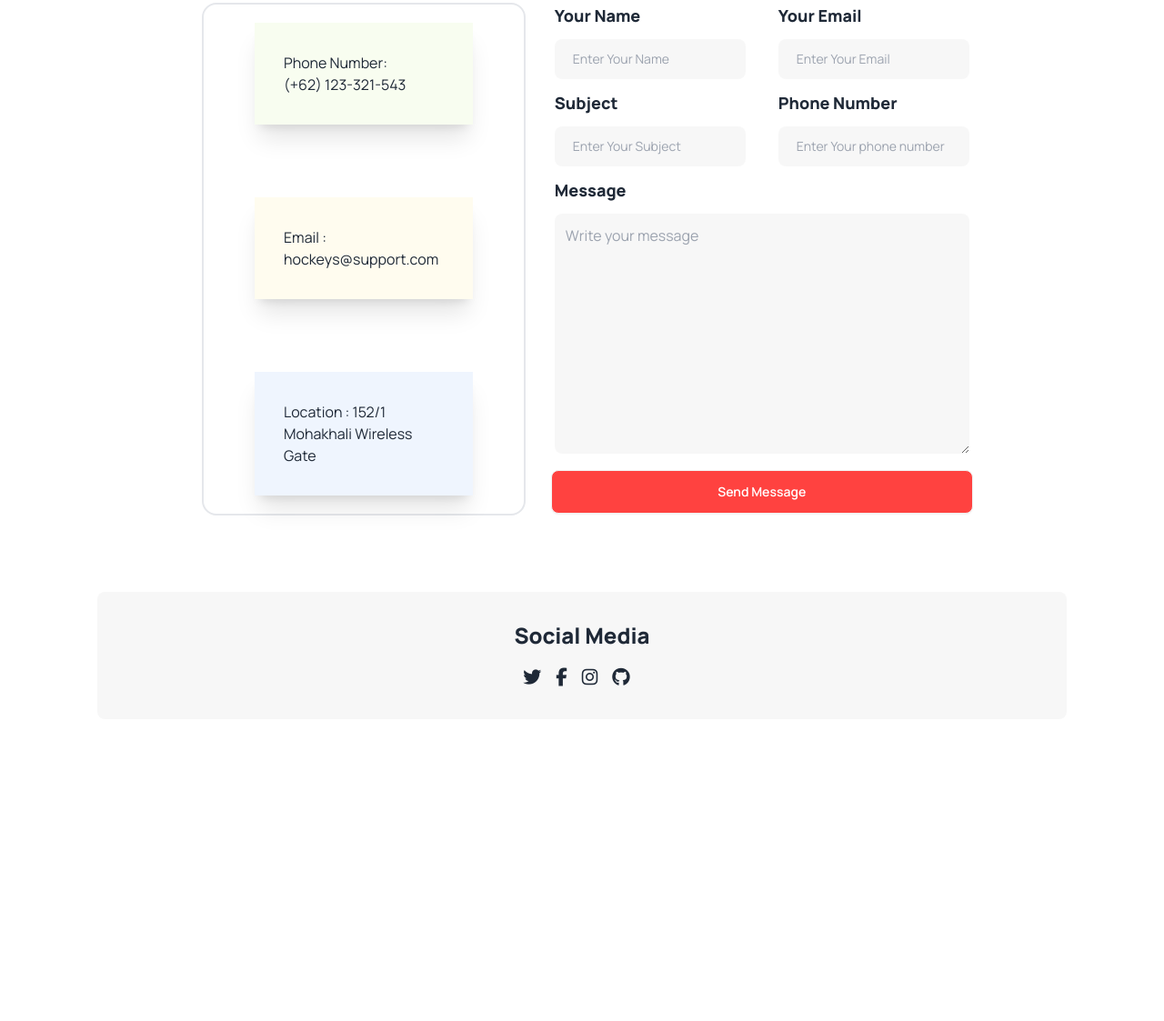
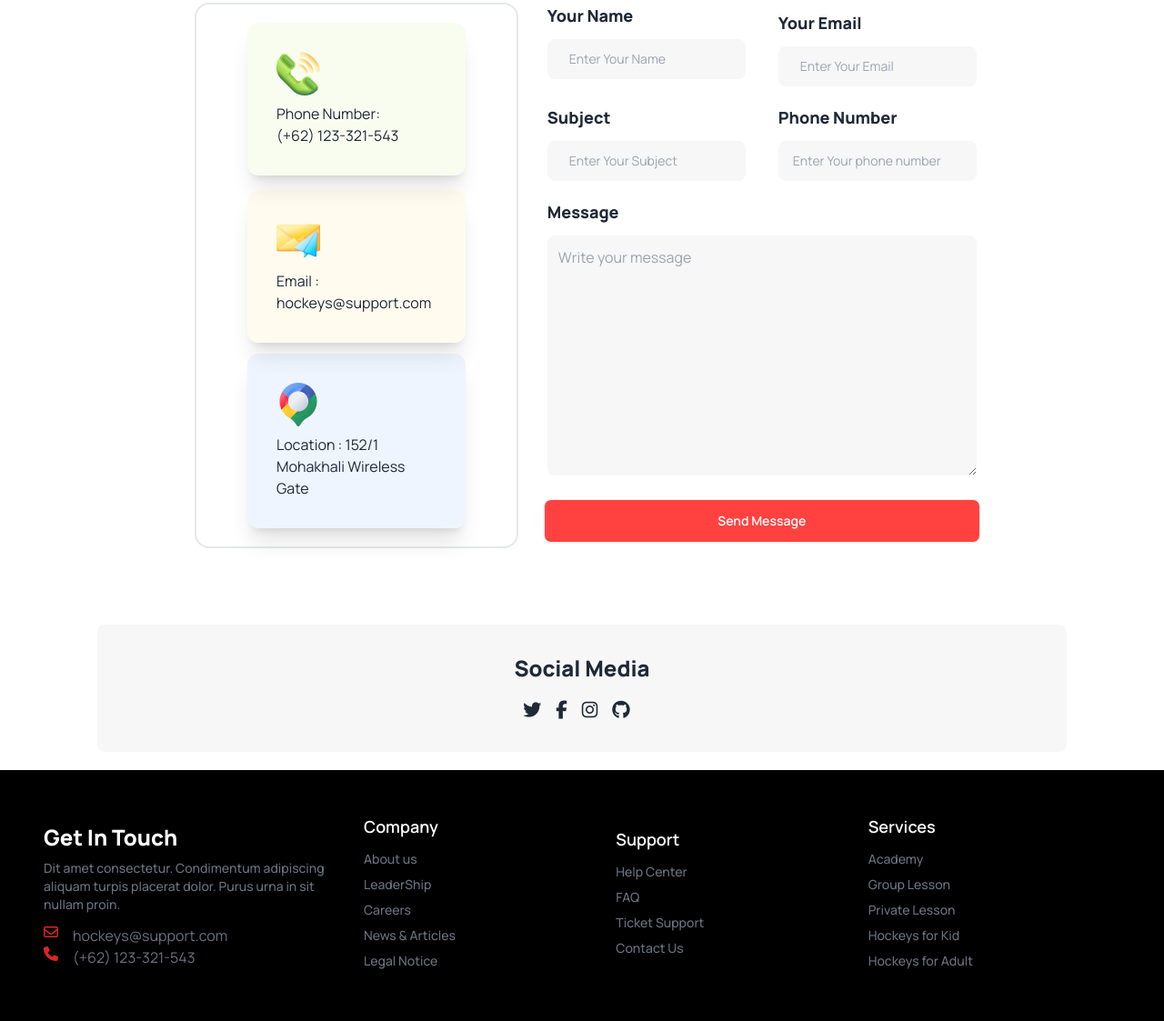
Before and after one commit to AkashAhmed007/Assignment-3, a plain HTML site: page index.html in a window 1280 px wide. Shown: the part 4252-5375 px from the top of the page at 91% size. Before the commit the page ends 5063 px from the top, so only its background shows below. Drawn offline with nearby package versions, Linux system fonts and the light colour scheme.

Commit message:
footer section done

```diff
--- a/index.html
+++ b/index.html
@@ -425,46 +425,49 @@
         </div>
 
         <div class="lg:flex justify-center lg:items-start">
-          <div class="border-2  rounded-2xl lg:w-1/3 m-5 p-5 lg:space-y-20">
-            <div class="w-60 bg-[rgba(188,237,109,0.1)] shadow-xl  mx-auto mb-4">
+          <div class="border-2  rounded-2xl lg:w-1/3 m-5 p-5 lg:space-y-3">
+            <div class="w-60 bg-[rgba(188,237,109,0.1)] shadow-xl rounded-xl mx-auto mb-4">
               <div class="card-body">
+                <img class="w-12" src="Images/Group 1171275317.png" alt="">
                 <h2 class="">Phone Number: <br>
                   (+62) 123-321-543</h2>
               </div>
             </div>
-            <div class="w-60 bg-[rgba(253,221,95,0.1)] shadow-xl  mx-auto mb-4">
+            <div class="w-60 bg-[rgba(253,221,95,0.1)] shadow-xl rounded-xl mx-auto mb-4">
               <div class="card-body">
+                <img class="w-12" src="Images/Group 1171275318.png" alt="">
                 <h2 class="">Email : <br>
                   hockeys@support.com</h2>
               </div>
             </div>
-            <div class="w-60 bg-[rgba(98,156,243,0.1)] shadow-xl  mx-auto">
+            <div class="w-60 bg-[rgba(98,156,243,0.1)] shadow-xl rounded-xl mx-auto">
               <div class="card-body">
+                <img class="w-12" src="Images/Group 1171275321.png" alt="">
                 <h2 class="">Location :
                   152/1 Mohakhali Wireless Gate</h2>
               </div>
             </div>
           </div>
 
-          <div class="grid lg:grid-cols-2 grid-cols-1 gap-3 mt-5">
+          <div class="grid lg:grid-cols-2 grid-cols-1 gap-3 mt-5 lg:space-y-2">
               <div class="lg:col-span-1 col-span-2 mx-3">
                 <label class="text-lg font-bold">Your Name</label><br>
-                <input type="text" name="text" placeholder="Enter Your Name" class="text-sm border-none outline-none rounded-lg  lg:px-5 px-3 lg:py-3 py-2 mt-3 bg-[rgba(19,19,24,0.03)]">
+                <input type="text" name="text" placeholder="Enter Your Name" class="text-sm border-none outline-none rounded-lg  lg:px-6 px-3 lg:py-3 py-2 mt-3 w-full bg-[rgba(19,19,24,0.03)]">
               </div>
 
               <div class="lg:col-span-1 col-span-2 mx-3">
                 <label class="text-lg font-bold">Your Email</label><br>
-                <input type="text" name="text" placeholder="Enter Your Email" class="text-sm border-none outline-none rounded-lg  lg:px-5 px-3 lg:py-3 py-2 mt-3 bg-[rgba(19,19,24,0.03)]">
+                <input type="text" name="text" placeholder="Enter Your Email" class="text-sm border-none outline-none rounded-lg  lg:px-6 px-3 lg:py-3 py-2 mt-3 w-full bg-[rgba(19,19,24,0.03)]">
               </div>
 
               <div class="lg:col-span-1 col-span-2 mx-3">
                 <label class="text-lg font-bold">Subject</label><br>
-                <input type="text" name="text" placeholder="Enter Your Subject" class="text-sm border-none outline-none rounded-lg lg:px-5 px-3 lg:py-3 py-2 mt-3 bg-[rgba(19,19,24,0.03)]">
+                <input type="text" name="text" placeholder="Enter Your Subject" class="text-sm border-none outline-none rounded-lg lg:px-6 px-3 lg:py-3 py-2 mt-3 w-full bg-[rgba(19,19,24,0.03)]">
               </div>
 
               <div class="lg:col-span-1 col-span-2 mx-3">
                 <label class="text-lg font-bold">Phone Number</label><br>
-                <input type="text" name="text" placeholder="Enter Your phone number" class="text-sm border-none outline-none rounded-lg lg:px-5 px-3 lg:py-3 py-2 mt-3 bg-[rgba(19,19,24,0.03)]">
+                <input type="text" name="text" placeholder="Enter Your phone number" class="text-sm border-none outline-none rounded-lg lg:px-4 px-3 lg:py-3 py-2 mt-3 w-full bg-[rgba(19,19,24,0.03)]">
               </div>
 
               <div class="col-span-2 mx-3">
@@ -486,8 +489,49 @@
         </div>
       </section>
     </main>
-    <footer>
-
-    </footer>
+    <!-- Main section Ends -->
+  <footer class="bg-black text-white lg:h-100vh lg:p-12 md:p-10 p-5 lg:flex lg:justify-evenly lg:items-center">
+      <section class="lg:w-80 md:w-96 w-full lg:mr-8">
+        <h1 class="mb-2 text-2xl font-bold lg:text-left md:text-right text-center">Get In Touch</h1>
+        <p class="lg:w-80 md:w-60 w-full mb-3 text-gray-500 text-sm font-medium lg:text-left md:text-right text-center">Dit amet consectetur. Condimentum  adipiscing aliquam turpis placerat dolor. Purus urna in sit nullam proin.</p>
+        <div class="flex gap-4 lg:justify-start md:justify-end justify-center">
+          <i class="fa-regular fa-envelope mb-2 text-red-600"></i>
+          <p class="text-gray-500">hockeys@support.com</p>
+        </div>
+        <div class="flex gap-4 lg:justify-start md:justify-end justify-center">
+          <i class="fa-solid fa-phone text-red-600"></i>
+          <p class="text-gray-500">(+62) 123-321-543</p>
+        </div>
+      </section>
+      <section class="lg:w-80 md:w-96 w-full">
+        <h1 class="text-lg font-semibold mb-3 lg:text-left md:text-right text-center">Company</h1>
+       <div class="list-none text-gray-500 text-sm font-medium lg:text-left md:text-right text-center">
+        <li class="mb-2"><a href="#">About us</a></li>
+        <li class="mb-2"><a href="#">LeaderShip</a></li>
+        <li class="mb-2"><a href="#">Careers</a></li>
+        <li class="mb-2"><a href="#">News & Articles</a></li>
+        <li class="mb-2"><a href="#">Legal Notice</a></li>
+       </div>
+      </section>
+      <section class="lg:w-80 md:w-96 w-full">
+        <h1 class="text-lg font-semibold mb-3 lg:text-left md:text-right text-center">Support</h1>
+       <div class="list-none text-gray-500 text-sm font-medium lg:text-left md:text-right text-center">
+        <li class="mb-2"><a href="">Help Center</a></li>
+        <li class="mb-2"><a href="">FAQ</a></li>
+        <li class="mb-2"><a href="">Ticket Support</a></li>
+        <li class="mb-2"><a href="">Contact Us</a></li>
+       </div>
+      </section>
+      <section class="lg:w-80 md:w-96 w-full">
+        <h1 class="text-lg font-semibold mb-3 lg:text-left md:text-right text-center">Services</h1>
+       <div class="list-none text-gray-500 text-sm font-medium lg:text-left md:text-right text-center">
+        <li class="mb-2"><a href="">Academy</a></li>
+        <li class="mb-2"><a href="">Group Lesson</a></li>
+        <li class="mb-2"><a href="">Private Lesson</a></li>
+        <li class="mb-2"><a href="">Hockeys for Kid</a></li>
+        <li class="mb-2"><a href="">Hockeys for Adult</a></li>
+       </div>
+      </section>
+  </footer>
 </body>
 </html>
```
